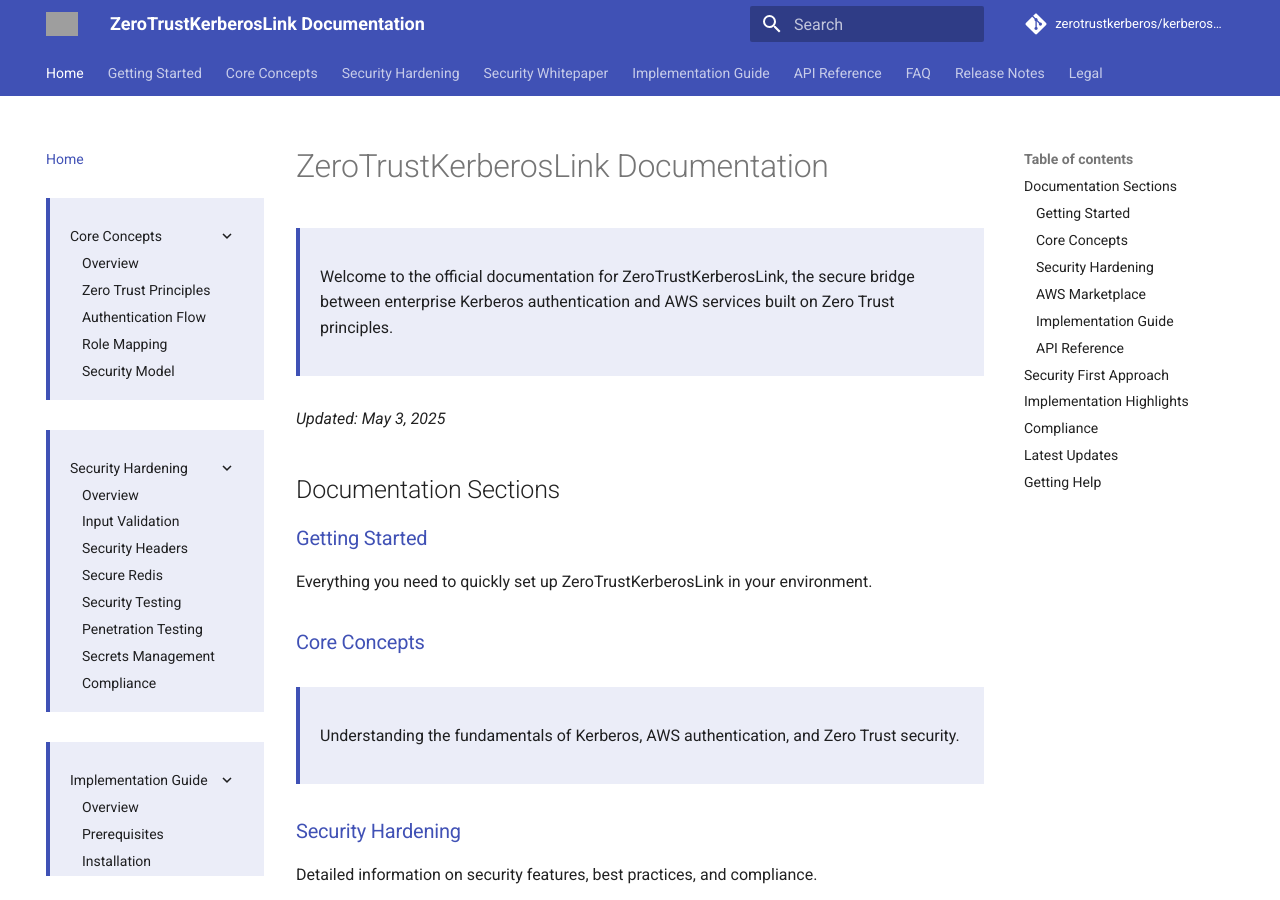
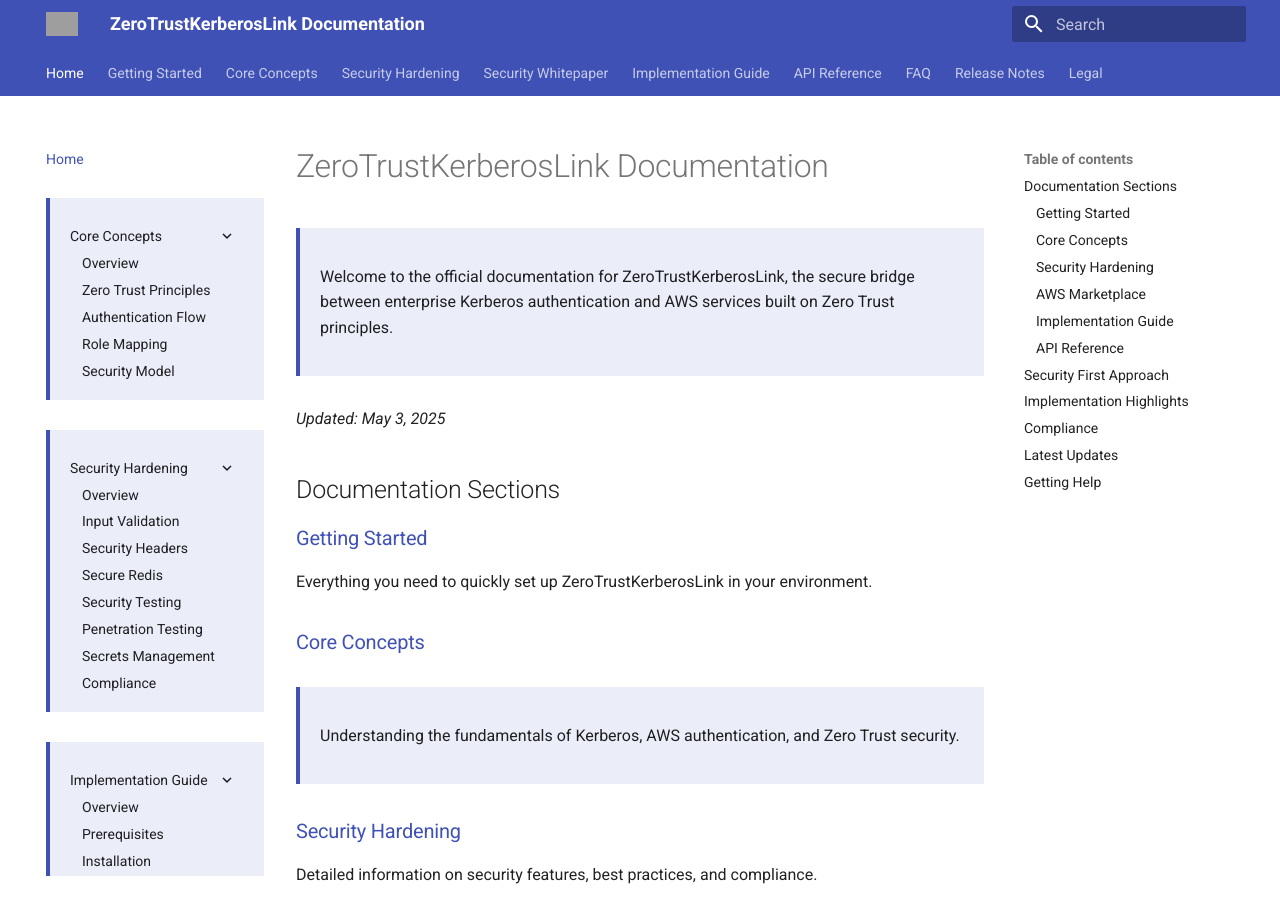
Before and after one commit to earfman/landingpage, an MkDocs documentation site: the page built from docs/index.md, in a window 1280 px wide and 900 px high. Built offline with MkDocs 1.6.1 and Material for MkDocs 9.7.7, drawn with Linux system fonts in a browser that asks for light colours; comment, search, counter and statistics services are not loaded; the version menu is left out; grey boxes are pictures that could not be loaded.

Commit message:
Remove repository links from documentation configuration

```diff
--- a/mkdocs.yml
+++ b/mkdocs.yml
@@ -2,10 +2,6 @@
 site_description: Secure enterprise Kerberos to AWS integration with Zero Trust principles
 site_author: ZeroTrustKerberosLink Team
 copyright: "&copy; 2025 ZeroTrustKerberosLink. All rights reserved."
-
-# Repository
-repo_name: zerotrustkerberos/kerberos-aws-proxy
-repo_url: https://github.com/zerotrustkerberos/kerberos-aws-proxy
 
 # Theme configuration
 theme:
```
